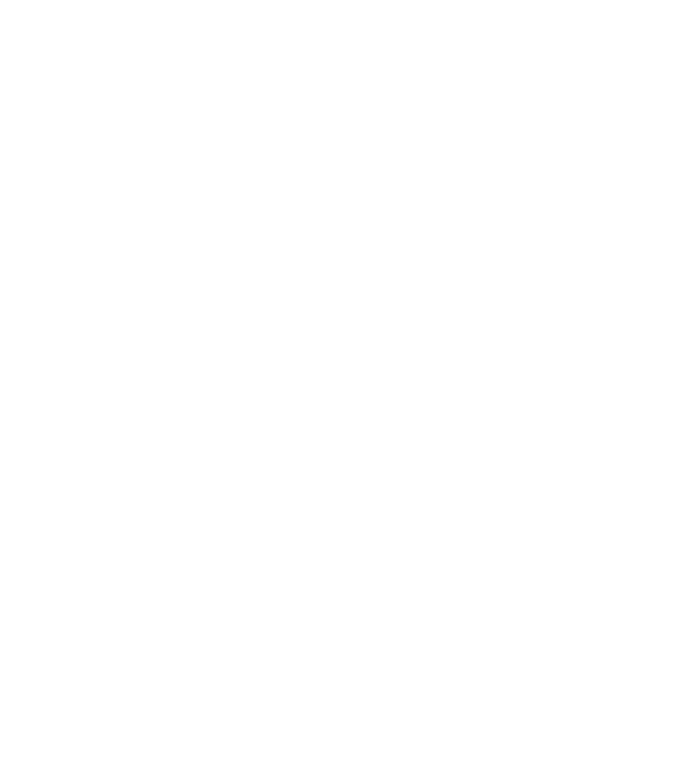
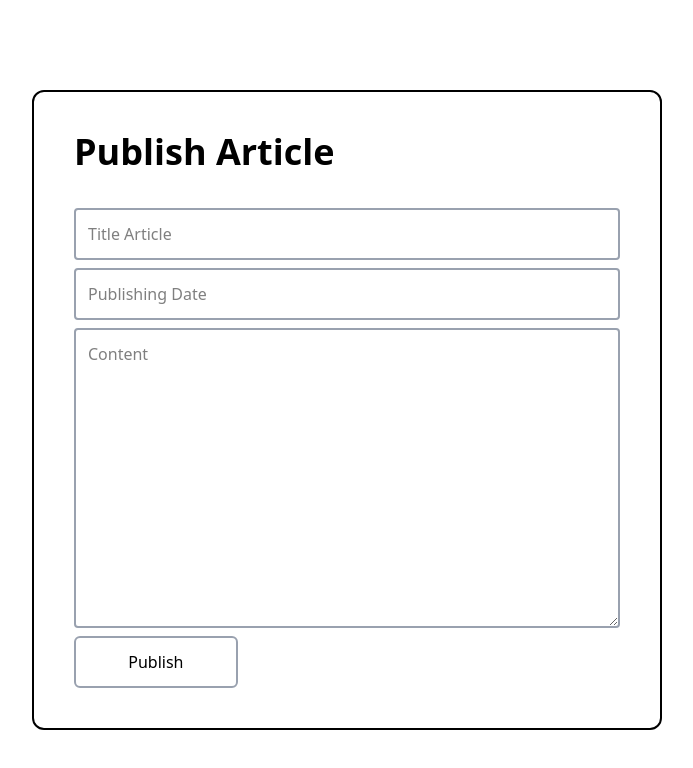
Before and after one commit to loihnt05/backlab, a React (Vite) app in the folder personal-blog/client/: page /new in a window 1280 px wide. Before the commit this address had no page. Shown: the top 768 px of the page, without its empty margins (293-986 px from the left). Built offline with nearby package versions, Linux system fonts and the light colour scheme.

Commit message:
new and update page

```diff
--- a/personal-blog/client/src/components/Edit-Article.tsx
+++ b/personal-blog/client/src/components/Edit-Article.tsx
@@ -1,16 +1,36 @@
-
-export default function EditArticle({
-  title,
-}: {
-  title: string;
-}) {
+import { useParams } from "react-router-dom";
+import data from "../data.json"
+export default function EditArticle({ title }: { title: string }) {
+  const { id } = useParams()
+  const article = data.find((a) => a.id === id)
+  const pubDate = article ? new Date(article?.publishDate).toLocaleDateString("en-US", {
+          year: "numeric",
+          month: "long",
+          day: "numeric"
+        }) : ""
   return (
-    <div className="flex flex-col gap-2">
+    <div className="flex flex-col gap-2 border-2 border-black border-solid p-10  h-[80%] w-[50%] rounded-xl">
       <h1 className="text-4xl font-bold mb-7">{title} Article</h1>
-      <input className="border-gray-400 border-2 border-solid p-3 rounded-sm" type="text" placeholder="Title Article" />
-      <input className="border-gray-400 border-2 border-solid p-3 rounded-sm " type="text" placeholder="Publishing Date" />
-      <textarea className="border-gray-400 border-2 border-solid p-3 rounded-sm h-100 text-left w-full" placeholder="Content" />
-      <button className="w-[30%] cursor-pointer hover:bg-gray-100 text-black p-3 border-2 border-gray-400 border-solid rounded-md">{title === "Update" ? "Update" : "Publish"}</button>
+      <input
+        className="border-gray-400 border-2 border-solid p-3 rounded-sm"
+        type="text"
+        placeholder="Title Article"
+        defaultValue={article?.title}
+      />
+      <input
+        className="border-gray-400 border-2 border-solid p-3 rounded-sm "
+        type="text"
+        placeholder="Publishing Date"
+        defaultValue={pubDate}
+      />
+      <textarea
+        className="border-gray-400 border-2 border-solid p-3 rounded-sm h-100 text-left w-full"
+        placeholder="Content"
+        defaultValue={article?.content}
+      />
+      <button className="w-[30%] cursor-pointer hover:bg-gray-100 text-black p-3 border-2 border-gray-400 border-solid rounded-md">
+        {title === "Update" ? "Update" : "Publish"}
+      </button>
     </div>
   );
 }
--- a/personal-blog/client/src/main.tsx
+++ b/personal-blog/client/src/main.tsx
@@ -5,6 +5,7 @@
 import { BrowserRouter, Route, Routes } from "react-router-dom";
 import Login from "./Login.tsx";
 import Article from "./components/Article.tsx";
+import EditArticle from "./components/Edit-Article.tsx";
 
 createRoot(document.getElementById("root")!).render(
   <StrictMode>
@@ -13,6 +14,8 @@
         <Route path="/" element={<Login />} />
         <Route path="/home" element={<App />} />
         <Route path="/blogs/:id" element={<Article />} />
+        <Route path="/edit/:id" element={<EditArticle  title="Update"/>} />
+        <Route path="/new" element={<EditArticle title="Publish"/>} />
       </Routes>
     </BrowserRouter>
   </StrictMode>
```
